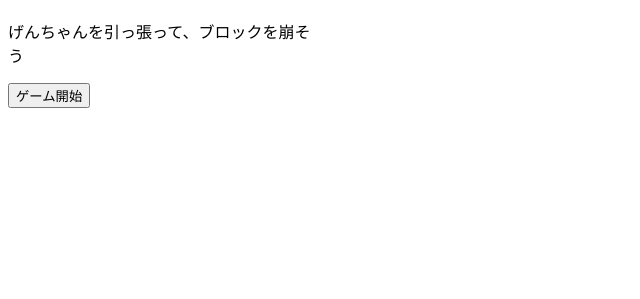
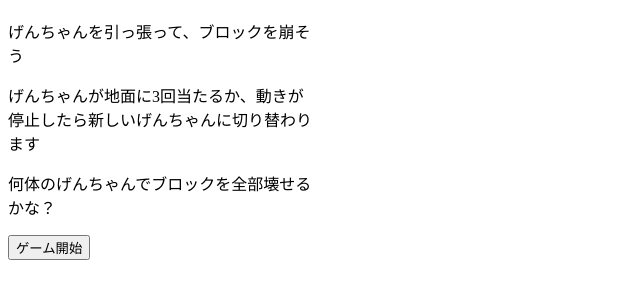
Before and after one commit to TatsukiKokita/Genchan-Kuzushi, a plain HTML site: page index.html in a window 1280 px wide. Shown: the part 69-368 px from the top of the page, without its empty margins (0-640 px from the left). Drawn offline with nearby package versions, Linux system fonts and the light colour scheme.

Commit message:
add message to toppage

```diff
--- a/index.html
+++ b/index.html
@@ -15,6 +15,8 @@
         <div id="start">
             <h1>Genchan Kuzushi</h1>
             <p>げんちゃんを引っ張って、ブロックを崩そう</p>
+            <p>げんちゃんが地面に3回当たるか、動きが停止したら新しいげんちゃんに切り替わります</p>
+            <p>何体のげんちゃんでブロックを全部壊せるかな？</p>
             <button id="start">ゲーム開始</button>
         </div>
         <div id="world"></div>
```
